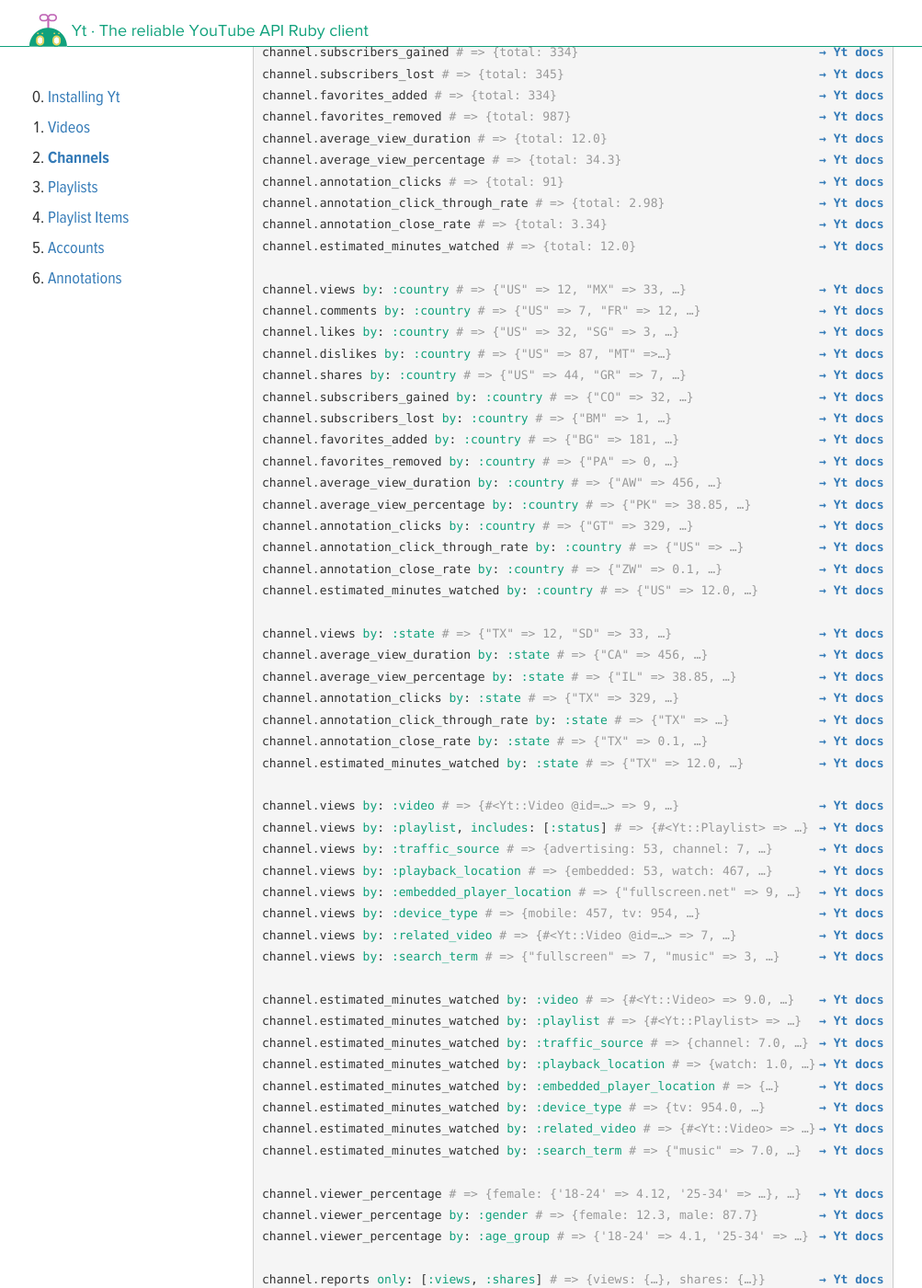
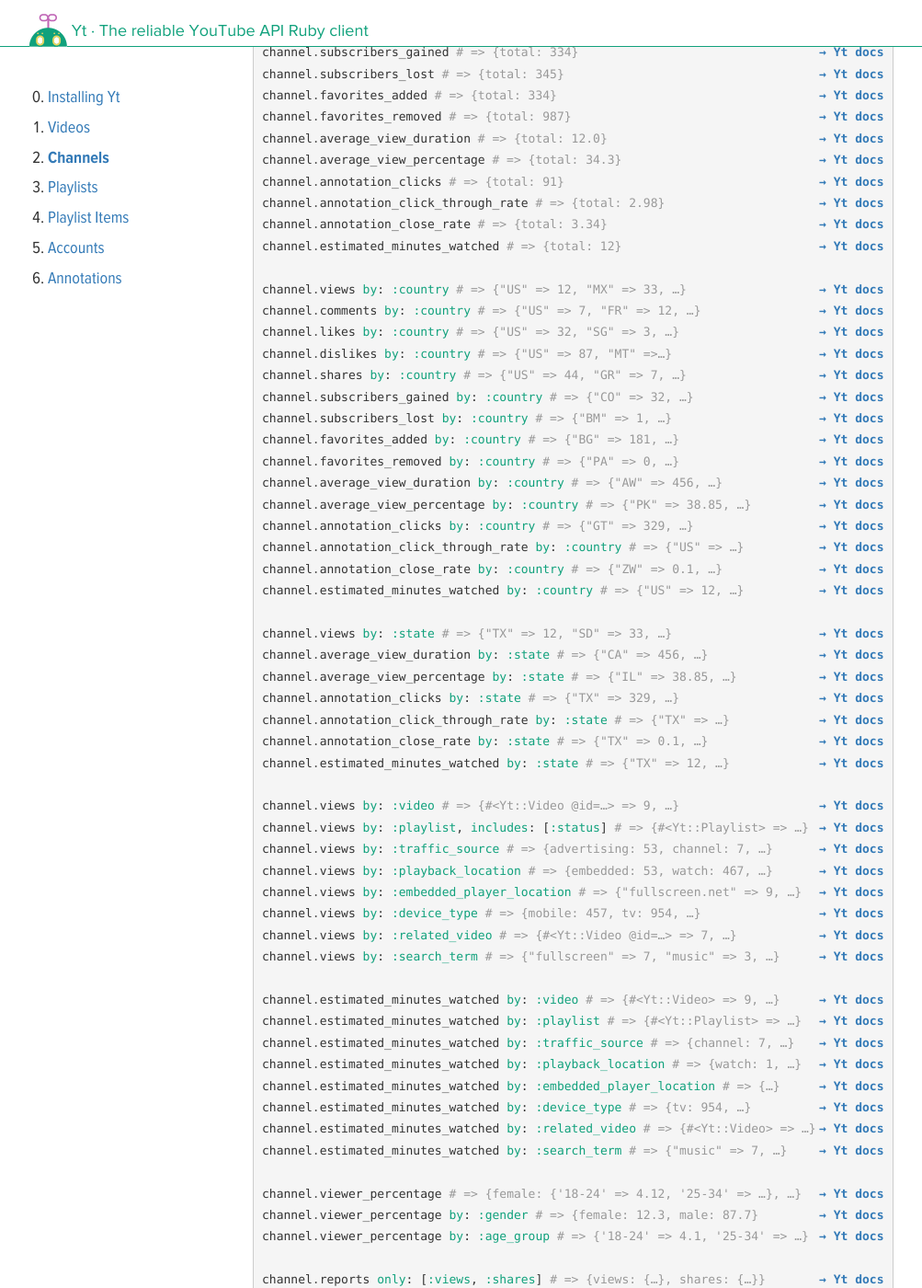
Before and after one commit to nullscreen/yt, a Jekyll site: the page built from channels.html, in a window 1280 px wide and 1400 px high, scrolled down 3082 px. Shown: the whole window at 92% size, without its empty margins (138-1141 px from the left). Built offline with Jekyll 4.4.1, drawn with Linux system fonts in a browser that asks for light colours; nearby versions of some CDN libraries; some web fonts are replaced.

Commit message:
Use Integer in minutes watched to match 2575120

```diff
--- a/channels.html
+++ b/channels.html
@@ -175,7 +175,7 @@ channel.views in: {state: 'TX'} # => {total: 11}
 {% include doc.html link="Models/Channel#annotation_clicks" %}{% include example.html object='channel' method='annotation_clicks' result='{total: 91}' %}
 {% include doc.html link="Models/Channel#annotation_click_through_rate" %}{% include example.html object='channel' method='annotation_click_through_rate' result='{total: 2.98}' %}
 {% include doc.html link="Models/Channel#annotation_close_rate" %}{% include example.html object='channel' method='annotation_close_rate' result='{total: 3.34}' %}
-{% include doc.html link="Models/Channel#estimated_minutes_watched" %}{% include example.html object='channel' method='estimated_minutes_watched' result='{total: 12.0}' %}
+{% include doc.html link="Models/Channel#estimated_minutes_watched" %}{% include example.html object='channel' method='estimated_minutes_watched' result='{total: 12}' %}
 
 {% include doc.html link="Models/Channel#views" %}{% include example.html object='channel' method='views' params=' <span class="ss">by</span><span class="p">:</span> <span class="ss">:country</span>' result='{"US" =&gt; 12, "MX" => 33, …}' %}
 {% include doc.html link="Models/Channel#comments" %}{% include example.html object='channel' method='comments' params=' <span class="ss">by</span><span class="p">:</span> <span class="ss">:country</span>' result='{"US" =&gt; 7, "FR" =&gt; 12, …}' %}
@@ -191,7 +191,7 @@ channel.views in: {state: 'TX'} # => {total: 11}
 {% include doc.html link="Models/Channel#annotation_clicks" %}{% include example.html object='channel' method='annotation_clicks' params=' <span class="ss">by</span><span class="p">:</span> <span class="ss">:country</span>' result='{"GT" =&gt; 329, …}' %}
 {% include doc.html link="Models/Channel#annotation_click_through_rate" %}{% include example.html object='channel' method='annotation_click_through_rate' params=' <span class="ss">by</span><span class="p">:</span> <span class="ss">:country</span>' result='{"US" =&gt; …}' %}
 {% include doc.html link="Models/Channel#annotation_close_rate" %}{% include example.html object='channel' method='annotation_close_rate' params=' <span class="ss">by</span><span class="p">:</span> <span class="ss">:country</span>' result='{"ZW" =&gt; 0.1, …}' %}
-{% include doc.html link="Models/Channel#estimated_minutes_watched" %}{% include example.html object='channel' method='estimated_minutes_watched' params=' <span class="ss">by</span><span class="p">:</span> <span class="ss">:country</span>' result='{"US" =&gt; 12.0, …}' %}
+{% include doc.html link="Models/Channel#estimated_minutes_watched" %}{% include example.html object='channel' method='estimated_minutes_watched' params=' <span class="ss">by</span><span class="p">:</span> <span class="ss">:country</span>' result='{"US" =&gt; 12, …}' %}
 
 {% include doc.html link="Models/Channel#views" %}{% include example.html object='channel' method='views' params=' <span class="ss">by</span><span class="p">:</span> <span class="ss">:state</span>' result='{"TX" =&gt; 12, "SD" => 33, …}' %}
 {% include doc.html link="Models/Channel#average_view_duration" %}{% include example.html object='channel' method='average_view_duration' params=' <span class="ss">by</span><span class="p">:</span> <span class="ss">:state</span>' result='{"CA" =&gt; 456, …}' %}
@@ -199,7 +199,7 @@ channel.views in: {state: 'TX'} # => {total: 11}
 {% include doc.html link="Models/Channel#annotation_clicks" %}{% include example.html object='channel' method='annotation_clicks' params=' <span class="ss">by</span><span class="p">:</span> <span class="ss">:state</span>' result='{"TX" =&gt; 329, …}' %}
 {% include doc.html link="Models/Channel#annotation_click_through_rate" %}{% include example.html object='channel' method='annotation_click_through_rate' params=' <span class="ss">by</span><span class="p">:</span> <span class="ss">:state</span>' result='{"TX" =&gt; …}' %}
 {% include doc.html link="Models/Channel#annotation_close_rate" %}{% include example.html object='channel' method='annotation_close_rate' params=' <span class="ss">by</span><span class="p">:</span> <span class="ss">:state</span>' result='{"TX" =&gt; 0.1, …}' %}
-{% include doc.html link="Models/Channel#estimated_minutes_watched" %}{% include example.html object='channel' method='estimated_minutes_watched' params=' <span class="ss">by</span><span class="p">:</span> <span class="ss">:state</span>' result='{"TX" =&gt; 12.0, …}' %}
+{% include doc.html link="Models/Channel#estimated_minutes_watched" %}{% include example.html object='channel' method='estimated_minutes_watched' params=' <span class="ss">by</span><span class="p">:</span> <span class="ss">:state</span>' result='{"TX" =&gt; 12, …}' %}
 
 {% include doc.html link="Models/Channel#views" %}{% include example.html object='channel' method='views' params=' <span class="ss">by</span><span class="p">:</span> <span class="ss">:video</span>' result='{#&lt;Yt::Video @id=…&gt; =&gt; 9, …}' %}
 {% include doc.html link="Models/Channel#views" %}{% include example.html object='channel' method='views' params=' <span class="ss">by</span><span class="p">:</span> <span class="ss">:playlist</span><span class="p">,</span> <span class="ss">includes</span><span class="p">: [</span><span class="ss">:status</span><span class="p">]</span>' result='{#&lt;Yt::Playlist&gt; =&gt; …}' %}
@@ -210,14 +210,14 @@ channel.views in: {state: 'TX'} # => {total: 11}
 {% include doc.html link="Models/Channel#views" %}{% include example.html object='channel' method='views' params=' <span class="ss">by</span><span class="p">:</span> <span class="ss">:related_video</span>' result='{#&lt;Yt::Video @id=…&gt; =&gt; 7, …}' %}
 {% include doc.html link="Models/Channel#views" %}{% include example.html object='channel' method='views' params=' <span class="ss">by</span><span class="p">:</span> <span class="ss">:search_term</span>' result='{"fullscreen" =&gt; 7, "music" =&gt; 3, …}' %}
 
-{% include doc.html link="Models/Channel#estimated_minutes_watched" %}{% include example.html object='channel' method='estimated_minutes_watched' params=' <span class="ss">by</span><span class="p">:</span> <span class="ss">:video</span>' result='{#&lt;Yt::Video&gt; =&gt; 9.0, …}' %}
+{% include doc.html link="Models/Channel#estimated_minutes_watched" %}{% include example.html object='channel' method='estimated_minutes_watched' params=' <span class="ss">by</span><span class="p">:</span> <span class="ss">:video</span>' result='{#&lt;Yt::Video&gt; =&gt; 9, …}' %}
 {% include doc.html link="Models/Channel#estimated_minutes_watched" %}{% include example.html object='channel' method='estimated_minutes_watched' params=' <span class="ss">by</span><span class="p">:</span> <span class="ss">:playlist</span>' result='{#&lt;Yt::Playlist&gt; =&gt; …}' %}
-{% include doc.html link="Models/Channel#estimated_minutes_watched" %}{% include example.html object='channel' method='estimated_minutes_watched' params=' <span class="ss">by</span><span class="p">:</span> <span class="ss">:traffic_source</span>' result='{channel: 7.0, …}' %}
-{% include doc.html link="Models/Channel#estimated_minutes_watched" %}{% include example.html object='channel' method='estimated_minutes_watched' params=' <span class="ss">by</span><span class="p">:</span> <span class="ss">:playback_location</span>' result='{watch: 1.0, …}' %}
+{% include doc.html link="Models/Channel#estimated_minutes_watched" %}{% include example.html object='channel' method='estimated_minutes_watched' params=' <span class="ss">by</span><span class="p">:</span> <span class="ss">:traffic_source</span>' result='{channel: 7, …}' %}
+{% include doc.html link="Models/Channel#estimated_minutes_watched" %}{% include example.html object='channel' method='estimated_minutes_watched' params=' <span class="ss">by</span><span class="p">:</span> <span class="ss">:playback_location</span>' result='{watch: 1, …}' %}
 {% include doc.html link="Models/Channel#estimated_minutes_watched" %}{% include example.html object='channel' method='estimated_minutes_watched' params=' <span class="ss">by</span><span class="p">:</span> <span class="ss">:embedded_player_location</span>' result='{…}' %}
-{% include doc.html link="Models/Channel#estimated_minutes_watched" %}{% include example.html object='channel' method='estimated_minutes_watched' params=' <span class="ss">by</span><span class="p">:</span> <span class="ss">:device_type</span>' result='{tv: 954.0, …}' %}
+{% include doc.html link="Models/Channel#estimated_minutes_watched" %}{% include example.html object='channel' method='estimated_minutes_watched' params=' <span class="ss">by</span><span class="p">:</span> <span class="ss">:device_type</span>' result='{tv: 954, …}' %}
 {% include doc.html link="Models/Channel#estimated_minutes_watched" %}{% include example.html object='channel' method='estimated_minutes_watched' params=' <span class="ss">by</span><span class="p">:</span> <span class="ss">:related_video</span>' result='{#&lt;Yt::Video&gt; =&gt; …}' %}
-{% include doc.html link="Models/Channel#estimated_minutes_watched" %}{% include example.html object='channel' method='estimated_minutes_watched' params=' <span class="ss">by</span><span class="p">:</span> <span class="ss">:search_term</span>' result='{"music" =&gt; 7.0, …}' %}
+{% include doc.html link="Models/Channel#estimated_minutes_watched" %}{% include example.html object='channel' method='estimated_minutes_watched' params=' <span class="ss">by</span><span class="p">:</span> <span class="ss">:search_term</span>' result='{"music" =&gt; 7, …}' %}
 
 {% include doc.html link="Models/Channel#viewer_percentage" %}{% include example.html object='channel' method='viewer_percentage' result="{female: {'18-24' =&gt; 4.12, '25-34' =&gt; …}, …}" %}
 {% include doc.html link="Models/Channel#viewer_percentage" %}{% include example.html object='channel' method='viewer_percentage' params=' <span class="ss">by</span><span class="p">:</span> <span class="ss">:gender</span>' result="{female: 12.3, male: 87.7}" %}
```
Also changed, not shown: playlists.html (+7 -7 lines), videos.html (+7 -7 lines).
